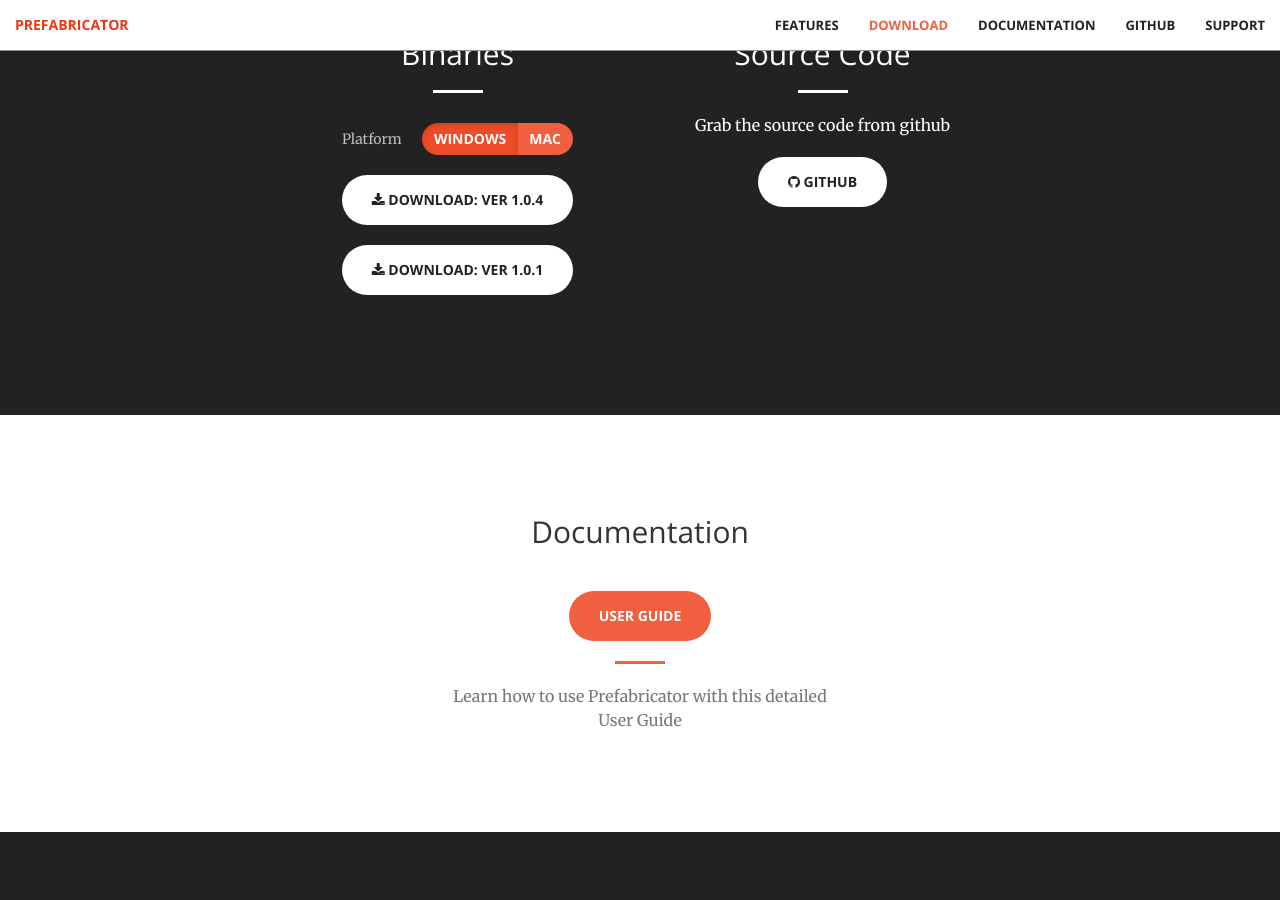
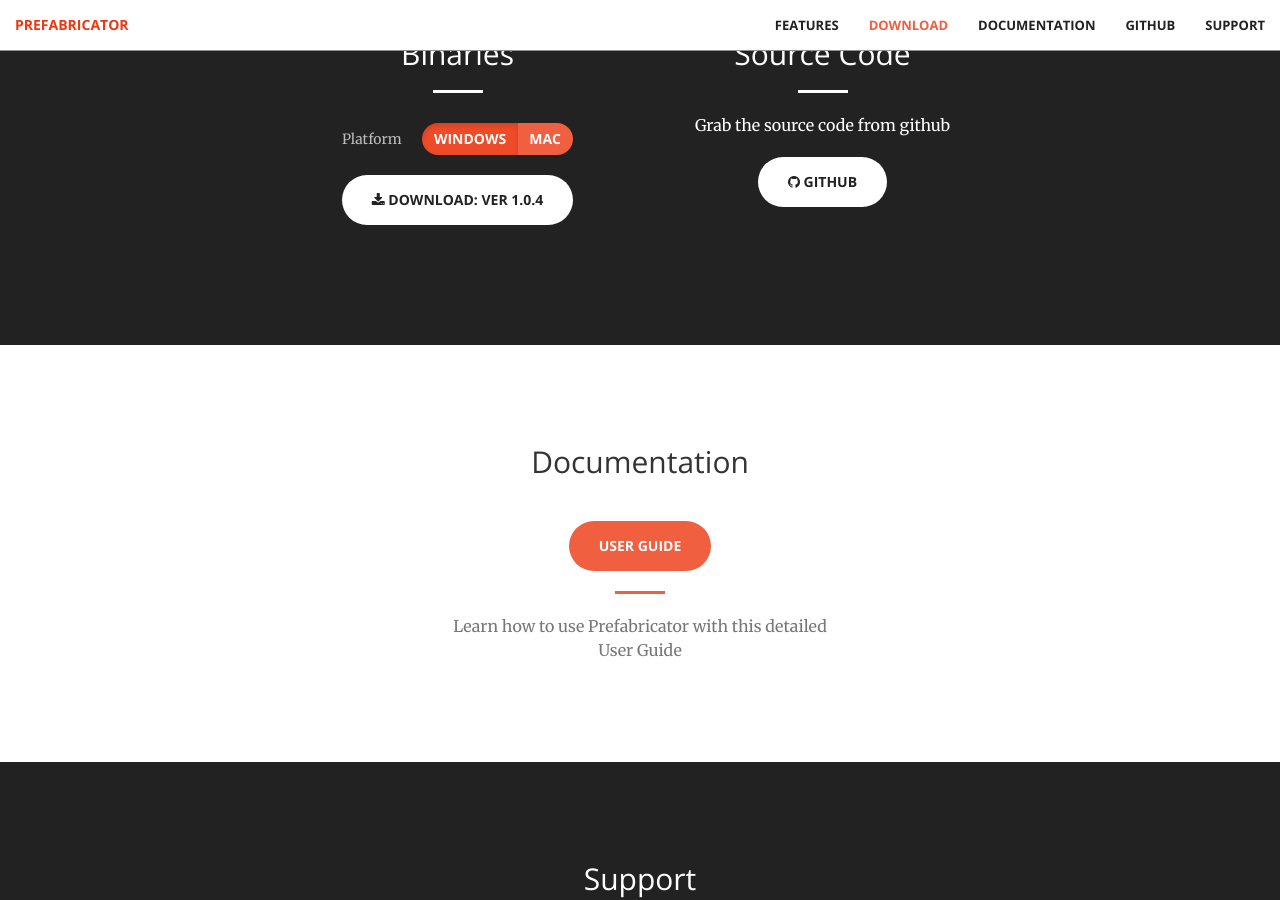
Before and after one commit to coderespawn/prefabricator-website, a Jekyll site: the page built from index.html, in a window 1280 px wide and 900 px high, scrolled down 2632 px. Built offline with Jekyll 4.4.1, drawn with Linux system fonts in a browser that asks for light colours.

Commit message:
updated the version. updated the download url generation format

```diff
--- a/_config.yml
+++ b/_config.yml
@@ -12,7 +12,7 @@ forum_url: https://forums.unrealengine.com/community/work-in-progress/1567571-pr
 
 # Downloads
 build_version_slot1: 1.0.4
-build_version_slot2: 1.0.1
+build_version_slot2:
 build_version_slot3:
 
 # Build settings
--- a/js/download.js
+++ b/js/download.js
@@ -1,7 +1,7 @@
 function HandleDownload(version) {
 	var platform = $("input[name='BuildPlatform']:checked").val();
 	if(platform){
-		var url = "https://github.com/coderespawn/prefabricator-ue4/releases/download/v" + version + "/Binaries-" + platform + "-Prefabricator.zip";
+		var url = "https://github.com/coderespawn/prefabricator-ue4/releases/download/v" + version + "/Binaries-" + platform + "-" + version + "-Prefabricator.zip";
 		window.location = url;
 	}
 }
```
